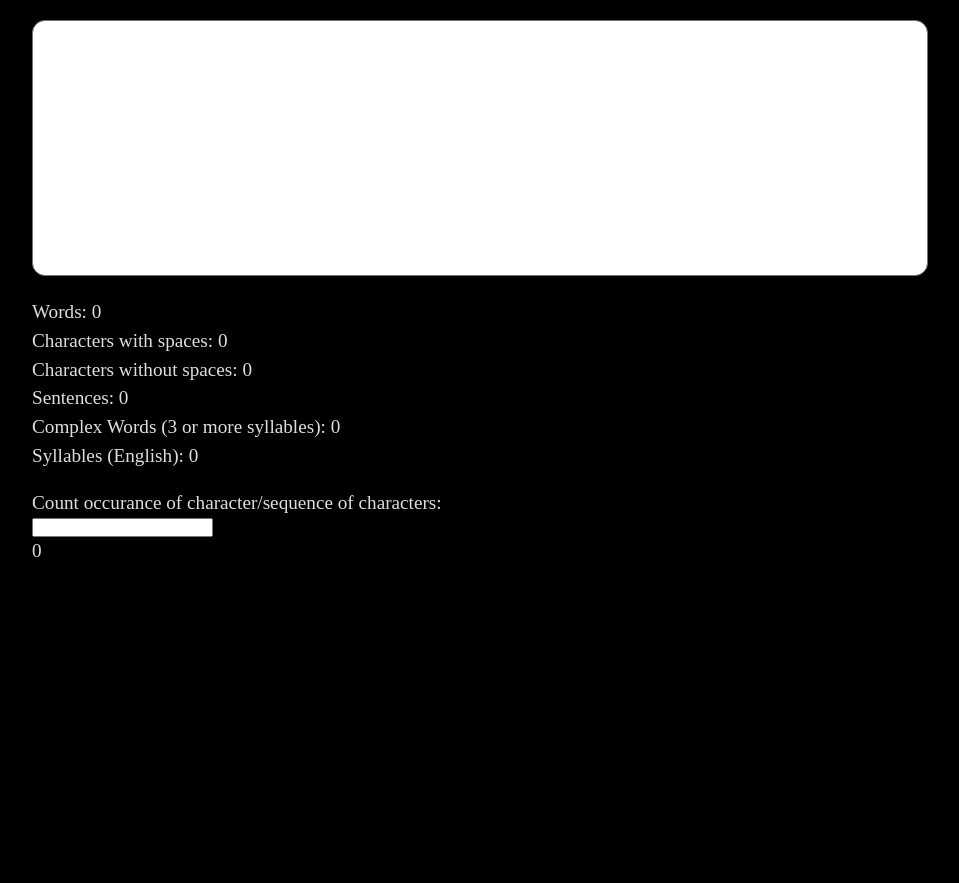
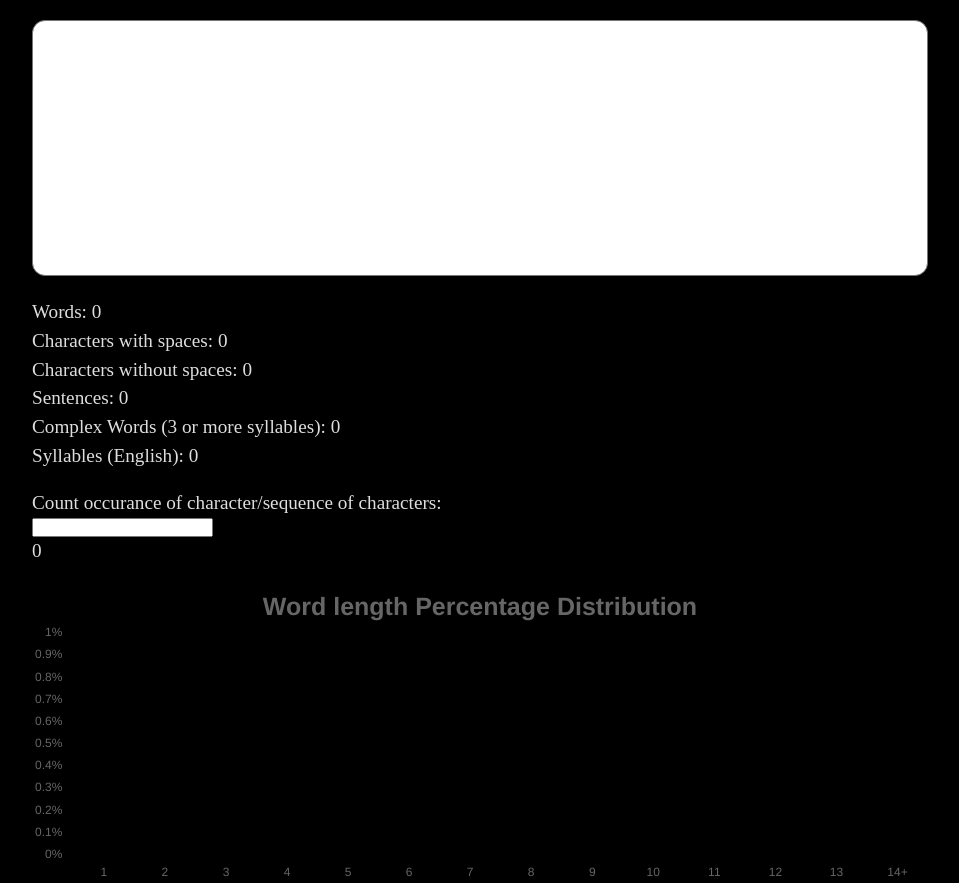
Before and after one commit to samuel-soltys/text-analyser-nextjs, a Next.js app: page / in a window 1280 px wide. Shown: the whole page, without its empty margins (160-1119 px from the left). Before the commit the page ends 800 px from the top, so only its background shows below. Built offline with nearby package versions, Linux system fonts and the light colour scheme.

Commit message:
Bar Chart of Word lengths distribution

```diff
--- a/src/pages/index.tsx
+++ b/src/pages/index.tsx
@@ -1,5 +1,12 @@
 import type { NextPage } from "next";
-import { useState } from "react";
+import { useEffect, useState } from "react";
+// Chart.js
+import { Chart as ChartJS, CategoryScale, LinearScale, BarElement, Title, Tooltip, Legend, Filler } from "chart.js";
+
+ChartJS.register(CategoryScale, LinearScale, BarElement, Filler, Title, Tooltip, Legend);
+import { Bar } from "react-chartjs-2";
+
+
 
 const Home: NextPage = () => {
     const [text, setText] = useState("");
@@ -90,6 +97,69 @@ const Home: NextPage = () => {
         return complex;
     }
 
+    // lengths of words, function to return list of         !! TO DO = CHECK IF REALLY WORKING RIGHT !!
+    function returnlengths(str: String, count?: boolean | null) {
+        const words = separateToWords(str);
+        var lengths_count = [0, 0, 0, 0, 0, 0, 0, 0, 0, 0, 0, 0, 0, 0];
+        var lengths_percentage = [0, 0, 0, 0, 0, 0, 0, 0, 0, 0, 0, 0, 0, 0];
+        if (words) {
+            const allwords = countWords(str);
+            for (var i = 0; i < words.length; i++) {
+                if(words[i].length > 13) {
+                    lengths_count[13]++;
+                } else {
+                    lengths_count[words[i].length - 1]++;
+                }
+            }
+            for (var i = 0; i < lengths_count.length; i++) {
+                lengths_percentage[i] = Math.round((lengths_count[i] / allwords) * 10000) / 100;
+            }
+        }
+        if (count) {
+            return lengths_count;
+        }
+        return lengths_percentage;
+    }
+    const options = {
+        maintainAspectRatio: false,
+        plugins: {
+            legend: {
+                display: false,
+            },
+            title: {
+                display: true,
+                text: "Word length Percentage Distribution",
+                font: { size: 25 },
+            },
+            tooltip: {
+                callbacks: {
+                    // beforeTitle: function(context: any) {
+                    //     let beforeTitle = context.dataset.beforeTitle;
+                    //     beforeTitle = "test";
+                    //     return beforeTitle;
+                    // },
+                    label: function(context: any) {
+                        let label = context.dataset.label || "";
+                        if (context.parsed.y !== null) {
+                            const count = Math.round(context.parsed.y / 100 * countWords(text));
+                            label += context.parsed.y + "% = " + count + ` ${count >= 2 ? "words" : "word"}`;
+                        }
+                        return label;
+                    }
+                }
+            }
+        },
+        scales: {
+            y: {
+                ticks: {
+                    callback: function(value: any, index: any, ticks: any) {
+                        return value + '%';
+                    }
+                }
+            },
+        },
+
+    };
     return (
         <section>
             <textarea className="text-prompt" value={text} onChange={handleChange} />
@@ -106,6 +176,39 @@ const Home: NextPage = () => {
             <input type="text" onChange={handleChange_search} />
             <p>{countSpecificCharacter(text, text_search)}</p>
             <br />
+            <div className="bar">
+                <Bar
+                    data={{
+                        labels: [1, 2, 3, 4, 5, 6, 7, 8, 9, 10, 11, 12, 13, "14+"],
+                        datasets: [
+                            {
+                                data: returnlengths(text),
+                                backgroundColor: [
+                                    "rgba(255, 99, 132, 0.2)",
+                                    "rgba(255, 159, 64, 0.2)",
+                                    "rgba(255, 205, 86, 0.2)",
+                                    "rgba(75, 192, 192, 0.2)",
+                                    "rgba(54, 162, 235, 0.2)",
+                                    "rgba(153, 102, 255, 0.2)",
+                                    "rgba(201, 203, 207, 0.2)",
+                                ],
+                                borderColor: [
+                                    "rgb(255, 99, 132)",
+                                    "rgb(255, 159, 64)",
+                                    "rgb(255, 205, 86)",
+                                    "rgb(75, 192, 192)",
+                                    "rgb(54, 162, 235)",
+                                    "rgb(153, 102, 255)",
+                                    "rgb(201, 203, 207)",
+                                ],
+                                borderWidth: 1,
+                            },
+                        ],
+                    }}
+                    height={300}
+                    options={options}
+                />
+            </div>
         </section>
     );
 };
```
